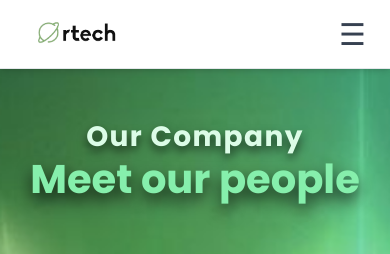
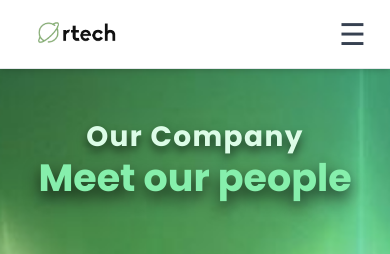
Before and after one commit to redoomp4/RTECH-, a Vue app in the folder Frontend/: page /company in a window 390 px wide. Shown: the top 254 px of the page. Built offline with nearby package versions, Linux system fonts and the light colour scheme; no server answers.

Commit message:
ui: make 'Meet our people' horizontal on mobile by adjusting font size

```diff
--- a/Frontend/src/pages/Company.vue
+++ b/Frontend/src/pages/Company.vue
@@ -20,7 +20,7 @@
 
       <h1
         class="font-['Poppins'] font-bold text-green-300 drop-shadow-[0_8px_8px_rgba(0,0,0,0.7)]
-               text-[40px] md:text-6xl lg:text-7xl -mt-3 md:-mt-2 leading-tight"
+               text-[38px] md:text-6xl lg:text-7xl -mt-3 md:-mt-2 leading-tight whitespace-nowrap"
       >
         Meet our people
       </h1>
```
